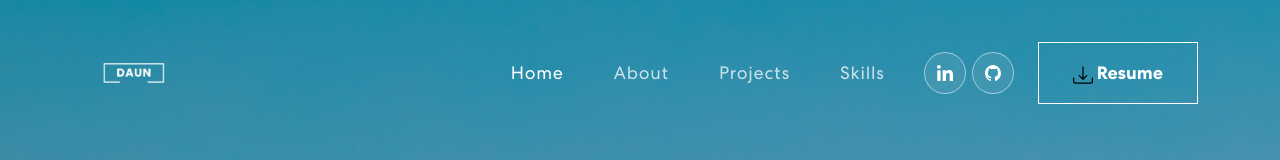
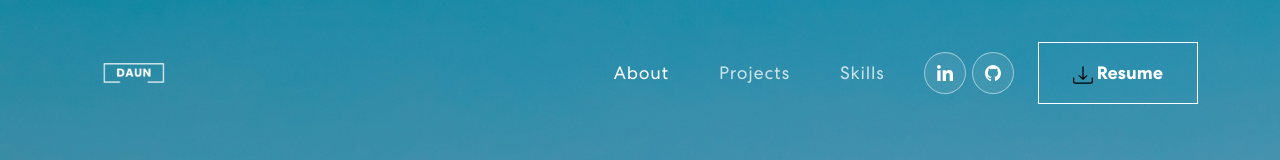
Before and after one commit to yennakim/portfolio-v2, a React (Create React App) app: page / in a window 1280 px wide. Shown: the top 160 px of the page. Built offline with nearby package versions, Linux system fonts and the light colour scheme.

Commit message:
updated resume file and fixed About Me link in navbar

```diff
--- a/src/components/Banner.js
+++ b/src/components/Banner.js
@@ -47,7 +47,7 @@ useEffect(() => {
   };
 
   return (
-    <section className="banner" id="home">
+    <section className="banner" id="about">
       <Container>
         <Row className="align-items-center">
           <Col xs={12} md={6} xl={7}>
--- a/src/components/NavBar.js
+++ b/src/components/NavBar.js
@@ -8,7 +8,7 @@ import { Download } from "react-bootstrap-icons";
 
 
 export default function NavBar() {
-  const [activeLink, setActiveLink] = useState('home');
+  const [activeLink, setActiveLink] = useState('about');
   const [scrolled, setScrolled] = useState(false);
 
   useEffect(() => {
@@ -32,7 +32,7 @@ export default function NavBar() {
   return (
     <Navbar expand="lg" className={scrolled ? "scrolled" : ""}>
       <Container>
-        <Navbar.Brand href="#home">
+        <Navbar.Brand href="#">
           <img src={logo} alt="Logo" />
         </Navbar.Brand>
         <Navbar.Toggle aria-controls="basic-navbar-nav">
@@ -40,7 +40,6 @@ export default function NavBar() {
         </Navbar.Toggle>
         <Navbar.Collapse id="basic-navbar-nav">
           <Nav className="ms-auto">
-            <Nav.Link href="#home" className={activeLink === 'home' ? 'active navbar-link' : 'navbar-link'} onClick={() => onUpdateActiveLink('home')}>Home</Nav.Link>
             <Nav.Link href="#about" className={activeLink === 'about' ? 'active navbar-link' : 'navbar-link'} onClick={() => onUpdateActiveLink('about')}>About</Nav.Link>
             <Nav.Link href="#projects" className={activeLink === 'projects' ? 'active navbar-link' : 'navbar-link'} onClick={() => onUpdateActiveLink('projects')}>Projects</Nav.Link>
             <Nav.Link href="#skills" className={activeLink === 'skills' ? 'active navbar-link' : 'navbar-link'} onClick={() => onUpdateActiveLink('skills')}>Skills</Nav.Link>
```
Also changed, not shown: 1 other file (tests, documents, lock files or other folders).
